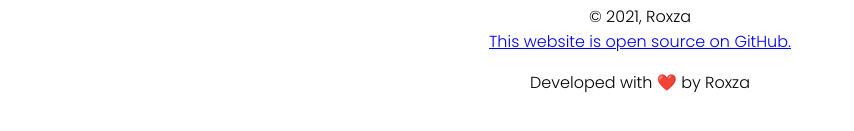
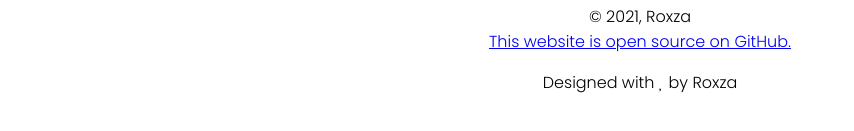
Before and after one commit to Roxza/Roxza.me, a Next.js app: page / in a window 1280 px wide. Shown: the part 431-562 px from the top of the page, without its empty margins (0-854 px from the left). Built offline with nearby package versions, Linux system fonts and the light colour scheme; no server answers.

Commit message:
Add files via upload

```diff
--- a/components/Footer.jsx
+++ b/components/Footer.jsx
@@ -20,8 +20,9 @@ const Footer = () => {
                     This website is open source on GitHub.
                   </a>
                 </p>
-                <p className="text-center text-black dark:text-white float-right">
-                  Developed with ❤️ by Roxza
+                <p className="font-light text-center text-black dark:text-white float-right">
+                  Designed with{" "}
+                  <i className="fal fa-heart mx-1 text-pink-400" /> by Roxza
                 </p>
               </center>
             </div>
```
